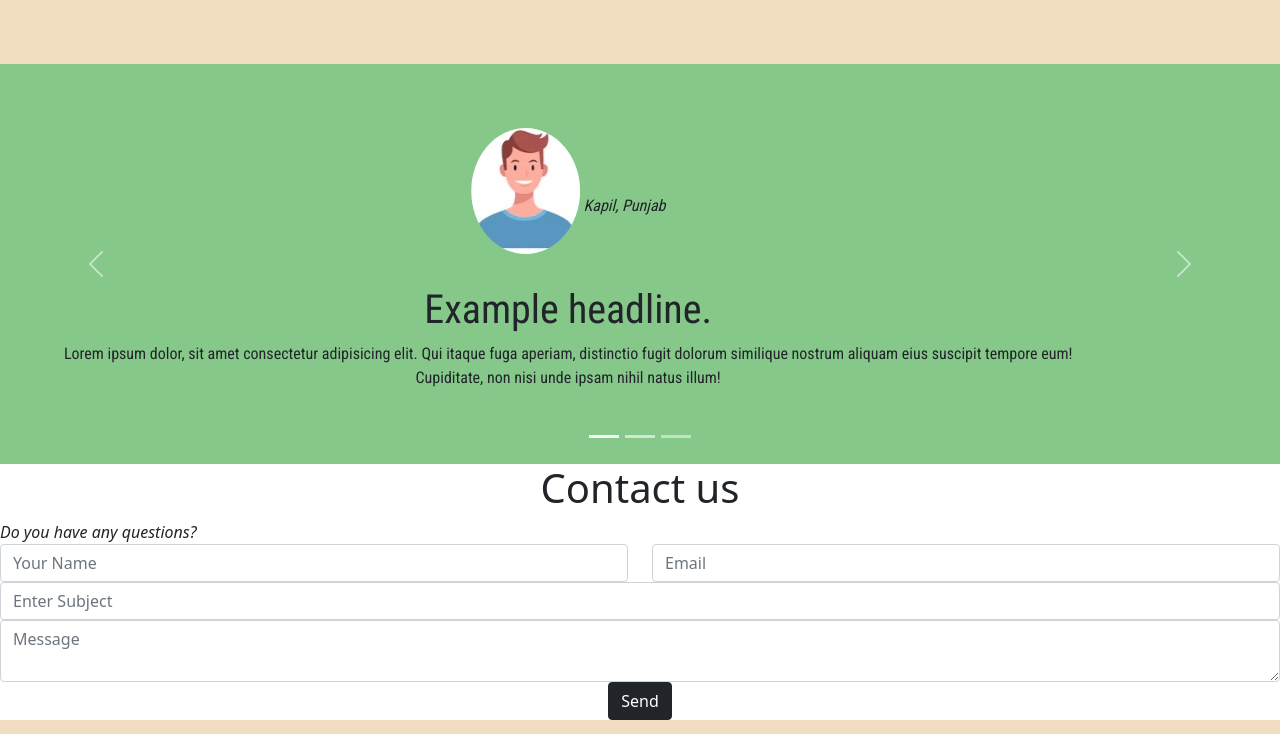
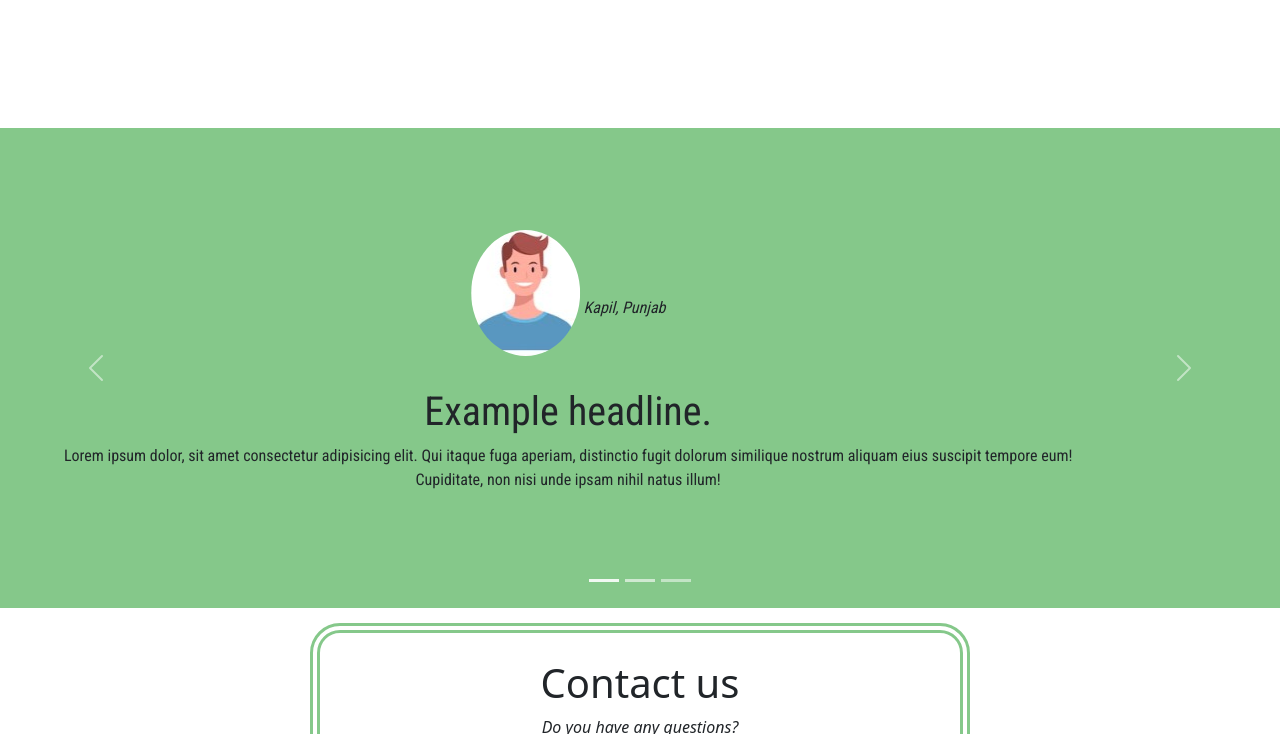
Before and after one commit to Aditya5ingh/HackinNorth22, a plain HTML site: page index.html in a window 1280 px wide. Shown: the part 490-1224 px from the top of the page. Drawn offline with nearby package versions, Linux system fonts and the light colour scheme; a web font is replaced by a local one.

Commit message:
Update styles.css

```diff
--- a/CSS/styles.css
+++ b/CSS/styles.css
@@ -1,5 +1,5 @@
 body{
-  background-color: #F2DDC1;
+  background-color: #FFFFFF;
   font-family: 'Roboto Condensed', sans-serif;
 }
 
@@ -48,7 +48,8 @@ background-color: grey;
 /* About us */
 #title{
   padding: 7% 2% 5% 2% ;
-  background-color: #F2DDC1 ;
+  margin-bottom: 5%;
+  background-color: #FFFFFF ;
   font-family: 'Roboto Condensed', sans-serif;
 }
 
@@ -60,15 +61,15 @@ background-color: grey;
     background-color: #85C88A;
     align-items: center;
     text-align: center  ;
-    height: 25rem;
+    height: 30rem;
   }
 
 #mycarousel{
-   background-color: #F2DDC1;
+   background-color: #FFFFFF;
 
  }
 .carousel-item{
-  padding: 5% 10%;
+  padding: 8% 10%;
   font-family: 'Roboto Condensed', sans-serif;
 }
 
@@ -81,8 +82,53 @@ background-color: grey;
 
 
 
+/* CONTACT */
+
+#contact{
+  margin: 2% 25%;
+  padding: 2% 5% 2% 5%;
+  text-align: center;
+  align-items: center;
+  outline-style: double;
+  outline-width: 10px;
+  outline-color: #85C88A;
+  border-radius: 20px;
+}
+
+.form-control{
+  margin: 20px;
+}
+.top{
+  margin-top: 4%;
+}
+#cont{
 
 
+  text-align: center;
+}
+.btnsend {
+  -webkit-border-radius: 20px;
+  -moz-border-radius: 20px;
+  border-radius: 20px;
+  height: 40px;
+  line-height: 40px;
+  color: #FFFFFF;
+  font-family: Verdana;
+  width: 173px;
+  font-size: 45px;
+  font-weight: 100;
+  padding: 40px;
+  background-color: #000000;
+  text-decoration: none;
+  display: inline-block;
+  cursor: pointer;
+  text-align: center;
+}
+
+.btnsend:hover {
+  border: solid #FFFFFF 1px;
+  text-decoration: none;
+}
 
 
 
@@ -90,7 +136,8 @@ background-color: grey;
 #footer{
     text-align: center;
     padding: 10px;
-    background-color: #F2DDC1;
+    background-color: #85C88A ;
+
 }
 
 .foot{
```
